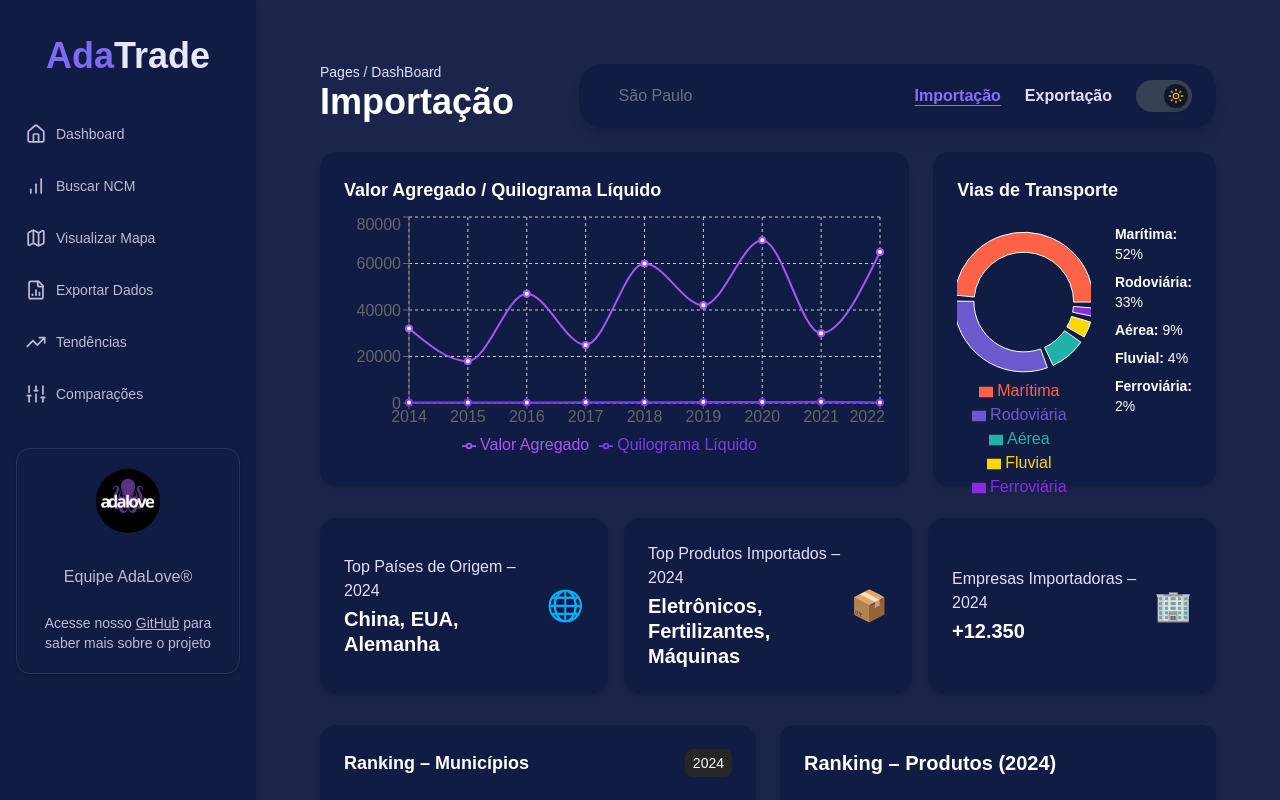
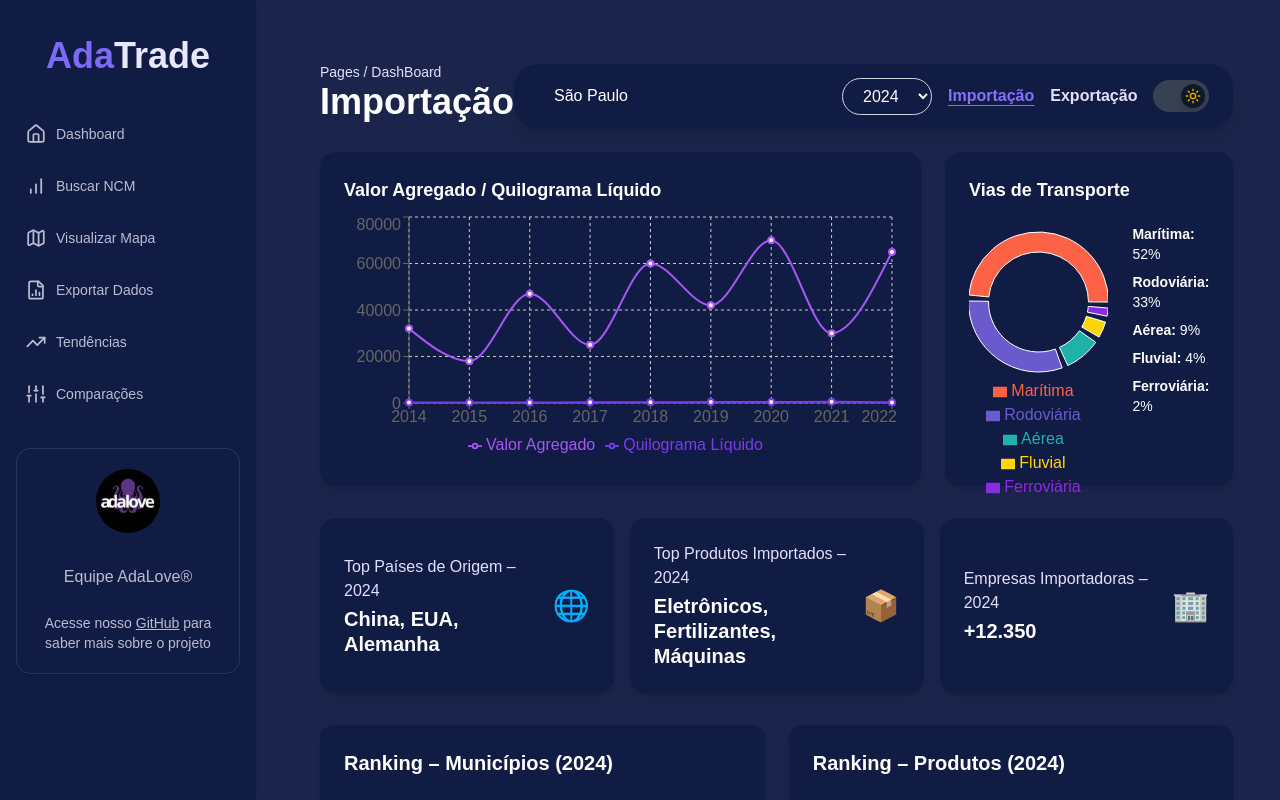
Before and after one commit to equipeAdalove/Front-API-SEMESTRE3, a React (Vite) app: page /importacao in a window 1280 px wide. Built offline with nearby package versions, Linux system fonts and the light colour scheme.

Commit message:
:recycle: refactor: Mudança em certas partes do código ImportacaoPage.tsx

```diff
--- a/src/pages/ImportacaoPage.tsx
+++ b/src/pages/ImportacaoPage.tsx
@@ -12,23 +12,40 @@ import { importacaoService } from "@/services/importacaoService";
 export default function ImportacaoPage() {
   const navigate = useNavigate();
   const location = useLocation();
+
+  const anosDisponiveis = [
+    "2014",
+    "2015",
+    "2016",
+    "2017",
+    "2018",
+    "2019",
+    "2020",
+    "2021",
+    "2022",
+    "2023",
+    "2024",
+  ];
+
+  const [anoSelecionado, setAnoSelecionado] = useState("2024");
   const [searchQuery, setSearchQuery] = useState("São Paulo");
+
+  // Estados para armazenar os dados filtrados
+  const [dataImportacao, setDataImportacao] = useState<any[]>([]);
+  const [pieData, setPieData] = useState<any[]>([]);
+  const [municipiosData, setMunicipiosData] = useState<any[]>([]);
+  const [dadosProdutos, setDadosProdutos] = useState<any[]>([]);
+
+  useEffect(() => {
+    setDataImportacao(importacaoService.getDataImportacao());
+    setPieData(importacaoService.getPieData(anoSelecionado));
+    setMunicipiosData(importacaoService.getMunicipiosData(anoSelecionado));
+    setDadosProdutos(importacaoService.getDadosProdutos(anoSelecionado));
+  }, [anoSelecionado]);
 
   const handleSearchChange = (event: React.ChangeEvent<HTMLInputElement>) => {
     setSearchQuery(event.target.value);
   };
-
-  // Dados vindo do service
-  const dataImportacao = importacaoService.getDataImportacao();
-  const pieData = importacaoService.getPieData();
-  const municipiosData = importacaoService.getMunicipiosData();
-  const dadosProdutos = importacaoService.getDadosProdutos();
-
-  const COLORS = ["#FF6347", "#6A5ACD", "#20B2AA", "#FFD700", "#8A2BE2"];
-
-  useEffect(() => {
-    setSearchQuery("");
-  }, []);
 
   return (
     <div className="flex min-h-screen bg-[var(--color-background)] text-[var(--color-foreground)]">
@@ -42,7 +59,7 @@ export default function ImportacaoPage() {
             <h2 className="text-4xl font-bold">Importação</h2>
           </div>
 
-          <div className="flex items-center space-x-6 bg-[var(--color-card)] rounded-3xl px-6 py-3 shadow-lg">
+          <div className="flex items-center space-x-4 bg-[var(--color-card)] rounded-3xl px-6 py-3 shadow-lg">
             <input
               type="text"
               placeholder="São Paulo"
@@ -50,6 +67,17 @@ export default function ImportacaoPage() {
               onChange={handleSearchChange}
               className="px-4 py-2 bg-transparent rounded-full w-72 text-[var(--color-foreground)] placeholder-gray-500 focus:outline-none focus:ring-2 focus:ring-[var(--color-primary)]"
             />
+            <select
+              value={anoSelecionado}
+              onChange={(e) => setAnoSelecionado(e.target.value)}
+              className="rounded-full border border-gray-300 bg-transparent px-4 py-2 text-black dark:text-white placeholder-gray- focus:outline-none focus:ring-2 focus:ring-[var(--color-primary)]"
+            >
+              {anosDisponiveis.map((ano) => (
+                <option key={ano} value={ano} className="text-black bg-white">
+                  {ano}
+                </option>
+              ))}
+            </select>
             <button
               onClick={() => navigate("/importacao")}
               className={`font-semibold ${
@@ -101,38 +129,19 @@ export default function ImportacaoPage() {
           <div className="bg-[var(--color-card)] p-6 rounded-2xl shadow-md">
             <h3 className="text-lg font-semibold mb-4">Vias de Transporte</h3>
             <div className="flex items-center gap-6">
-              <PieChartComponent data={pieData} colors={COLORS} />
+              <PieChartComponent
+                data={pieData}
+                colors={["#FF6347", "#6A5ACD", "#20B2AA", "#FFD700", "#8A2BE2"]}
+              />
               <div className="text-sm space-y-2">
-                <div>
-                  <span className="font-bold text-[var(--color-foreground)]">
-                    Marítima:
-                  </span>{" "}
-                  52%
-                </div>
-                <div>
-                  <span className="font-bold text-[var(--color-foreground)]">
-                    Rodoviária:
-                  </span>{" "}
-                  33%
-                </div>
-                <div>
-                  <span className="font-bold text-[var(--color-foreground)]">
-                    Aérea:
-                  </span>{" "}
-                  9%
-                </div>
-                <div>
-                  <span className="font-bold text-[var(--color-foreground)]">
-                    Fluvial:
-                  </span>{" "}
-                  4%
-                </div>
-                <div>
-                  <span className="font-bold text-[var(--color-foreground)]">
-                    Ferroviária:
-                  </span>{" "}
-                  2%
-                </div>
+                {pieData.map((item) => (
+                  <div key={item.name}>
+                    <span className="font-bold text-[var(--color-foreground)]">
+                      {item.name}:
+                    </span>{" "}
+                    {item.value}%
+                  </div>
+                ))}
               </div>
             </div>
           </div>
@@ -141,17 +150,17 @@ export default function ImportacaoPage() {
         {/* Cards de Info */}
         <section className="grid grid-cols-1 md:grid-cols-3 gap-4">
           <InfoCard
-            title="Top Países de Origem – 2024"
+            title={`Top Países de Origem – ${anoSelecionado}`}
             value="China, EUA, Alemanha"
             icon="🌐"
           />
           <InfoCard
-            title="Top Produtos Importados – 2024"
+            title={`Top Produtos Importados – ${anoSelecionado}`}
             value="Eletrônicos, Fertilizantes, Máquinas"
             icon="📦"
           />
           <InfoCard
-            title="Empresas Importadoras – 2024"
+            title={`Empresas Importadoras – ${anoSelecionado}`}
             value="+12.350"
             icon="🏢"
           />
@@ -159,19 +168,14 @@ export default function ImportacaoPage() {
 
         {/* Tabelas de Ranking */}
         <section className="grid grid-cols-1 lg:grid-cols-2 gap-6">
-          <div className="bg-[var(--color-card)] p-6 rounded-2xl shadow-md">
-            <div className="flex justify-between items-center mb-4">
-              <h3 className="text-lg font-semibold">Ranking – Municípios</h3>
-              <span className="bg-[var(--color-muted)] text-sm px-2 py-1 rounded-md">
-                2024
-              </span>
-            </div>
-            <RankingTableMunicipios data={municipiosData} />
-          </div>
+          <RankingTableMunicipios
+            titulo={`Ranking – Municípios (${anoSelecionado})`}
+            data={municipiosData}
+          />
           <RankingTableProdutos
             estado="Minas Gerais"
             ncm="Todos"
-            titulo="Ranking – Produtos (2024)"
+            titulo={`Ranking – Produtos (${anoSelecionado})`}
             data={dadosProdutos}
           />
         </section>
```
